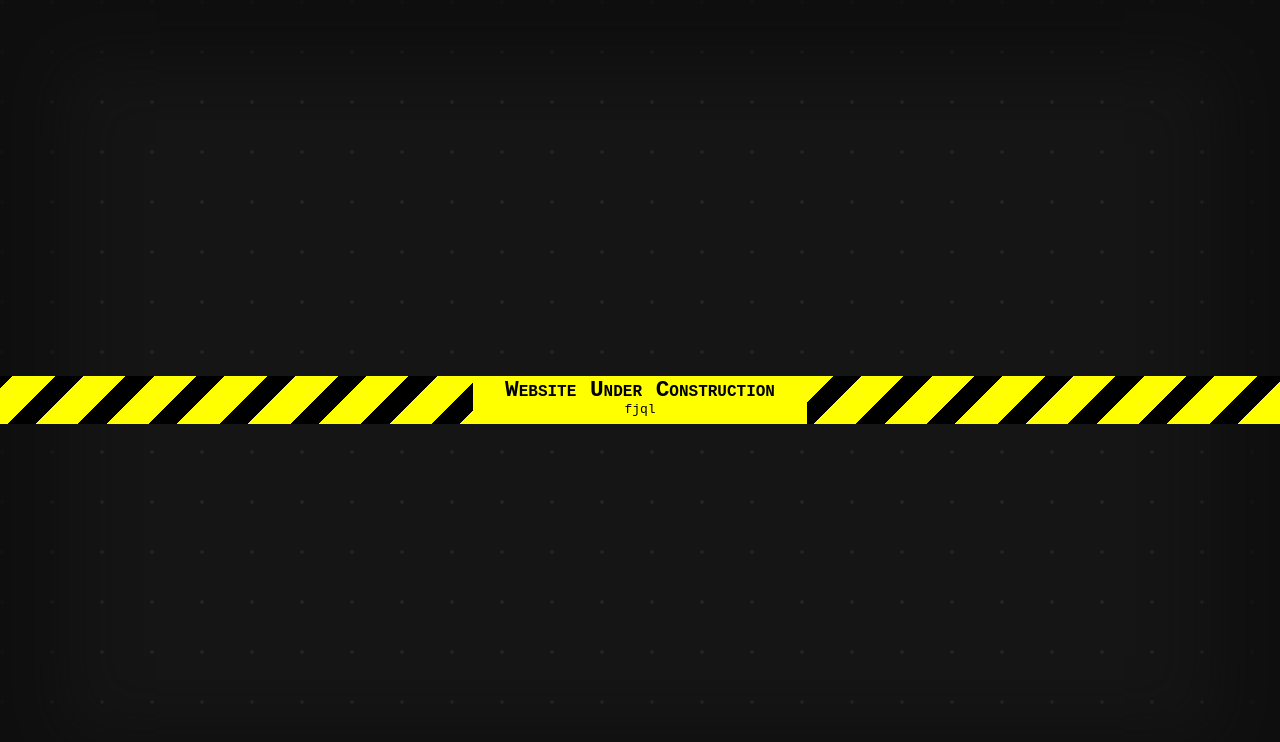
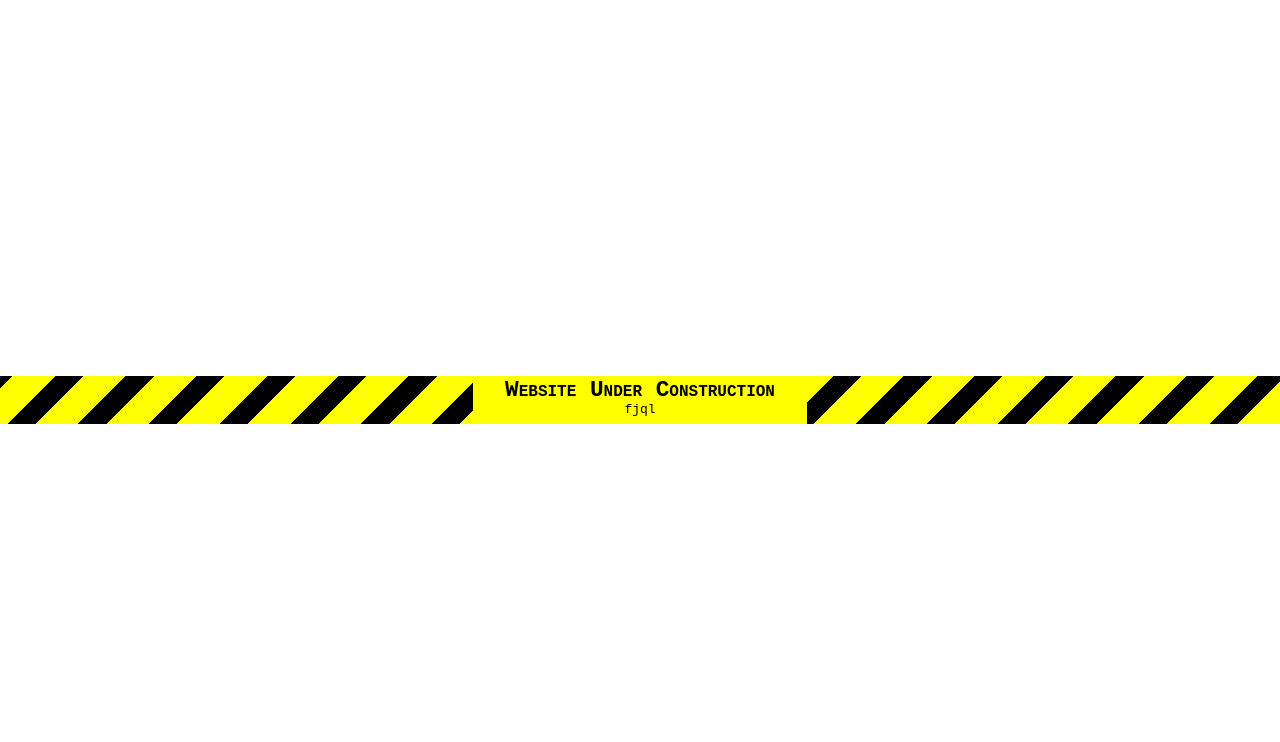
Before and after one commit to fjql/personal, a SvelteKit app: page / in a window 1280 px wide. Shown: the top 742 px of the page. Built offline with nearby package versions, Linux system fonts and the light colour scheme.

Commit message:
Removed background (flashbang)

```diff
--- a/src/routes/style.css
+++ b/src/routes/style.css
@@ -5,14 +5,5 @@ body {
   align-items: center;
   justify-content: center;
 
-  background-color: #151515;
-  background-image: radial-gradient(
-    circle at 2px 2px,
-    rgb(35, 35, 35) 2px,
-    transparent 0
-  );
-  background-size: 50px 50px;
-  color: #f5efe9;
-  box-shadow: inset 0 0 5em 5em rgba(13, 13, 13, .75);
   font-family: monospace;
 }
```
